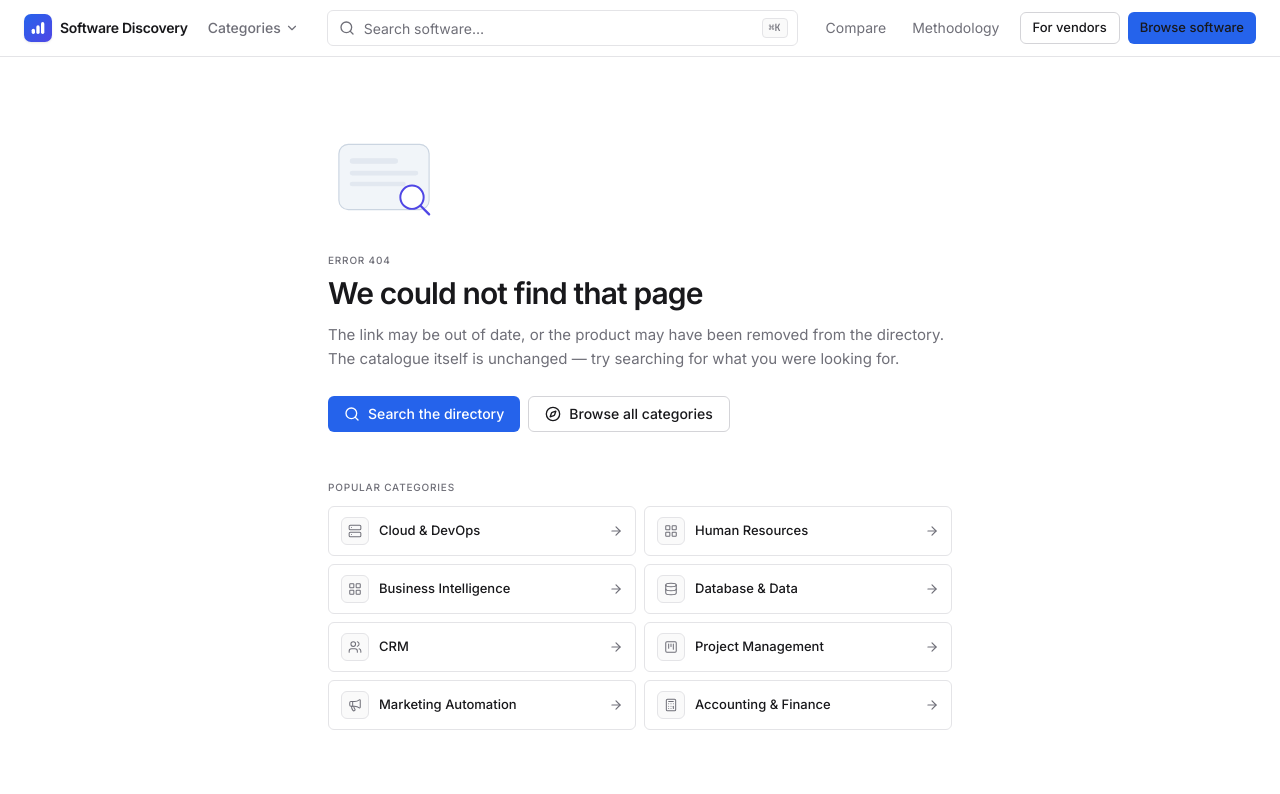
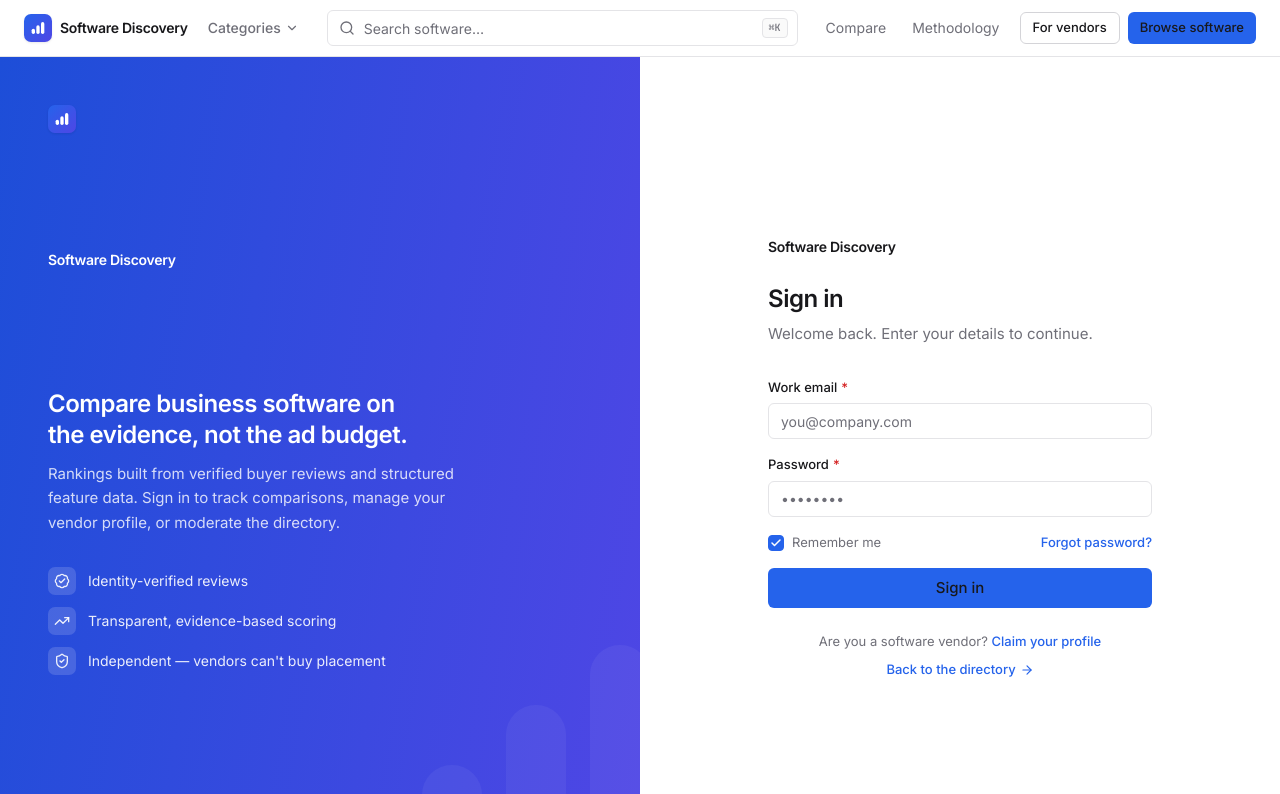
Before and after one commit to Sarfaraj8307/software-discovery-platform, a Next.js app: page /login in a window 1280 px wide. Before the commit this address had no page. Shown: the top 794 px of the page. Built offline with nearby package versions, Linux system fonts and the light colour scheme.

Commit message:
Step 16: login page — split brand-visual / form layout

```diff
--- /dev/null
+++ b/app/login/page.tsx
@@ -0,0 +1,128 @@
+"use client";
+
+import * as React from "react";
+import Link from "next/link";
+import { ArrowRight, BadgeCheck, ShieldCheck, TrendingUp } from "lucide-react";
+import { Button } from "@/components/ui/button";
+import { Input, Field } from "@/components/ui/input";
+import { Checkbox } from "@/components/ui/form-controls";
+import { BrandLogo, BrandMark } from "@/components/brand/BrandMark";
+
+const TRUST_POINTS = [
+  { icon: BadgeCheck, label: "Identity-verified reviews" },
+  { icon: TrendingUp, label: "Transparent, evidence-based scoring" },
+  { icon: ShieldCheck, label: "Independent — vendors can't buy placement" },
+];
+
+export default function LoginPage() {
+  const [submitted, setSubmitted] = React.useState(false);
+
+  return (
+    <div className="flex min-h-dvh bg-background">
+      {/* Brand visual panel — only on large screens, where the split reads well. */}
+      <div className="relative hidden w-1/2 flex-col justify-between overflow-hidden bg-gradient-cta p-12 text-white lg:flex">
+        <BrandLogo wordmarkClassName="text-white" />
+
+        <div className="relative z-10 max-w-md">
+          <h2 className="text-2xl font-semibold tracking-[-0.02em] text-white">
+           Compare business software on the evidence, not the ad budget.
+          </h2>
+          <p className="mt-3 text-15 leading-relaxed text-white/80">
+            Rankings built from verified buyer reviews and structured feature data. Sign in to track
+            comparisons, manage your vendor profile, or moderate the directory.
+          </p>
+
+          <ul className="mt-8 space-y-3">
+            {TRUST_POINTS.map(({ icon: Icon, label }) => (
+              <li key={label} className="flex items-center gap-3 text-sm text-white/90">
+                <span className="inline-flex size-7 shrink-0 items-center justify-center rounded-[7px] bg-white/15">
+                  <Icon className="size-4" aria-hidden="true" />
+                </span>
+                {label}
+              </li>
+            ))}
+          </ul>
+        </div>
+
+        <p className="relative z-10 text-xs text-white/60">
+          © {new Date().getFullYear()} Software Discovery. Independent software comparison.
+        </p>
+
+        {/* Quiet watermark so the panel never reads as flat. */}
+        <BrandMark className="pointer-events-none absolute -right-10 -bottom-10 size-72 text-white/5" />
+      </div>
+
+      {/* Form panel */}
+      <div className="flex w-full flex-col items-center justify-center px-4 py-12 sm:px-6 lg:w-1/2">
+        <div className="w-full max-w-sm">
+          <BrandLogo className="lg:hidden" />
+
+          <h1 className="mt-6 text-2xl font-semibold tracking-[-0.02em]">Sign in</h1>
+          <p className="mt-2 text-14 text-muted-foreground">
+            Welcome back. Enter your details to continue.
+          </p>
+
+          <form
+            className="mt-8 space-y-4"
+            onSubmit={(e) => {
+              e.preventDefault();
+              setSubmitted(true);
+            }}
+          >
+            <Field label="Work email" htmlFor="email" required>
+              <Input id="email" name="email" type="email" autoComplete="email" placeholder="you@company.com" required />
+            </Field>
+
+            <Field label="Password" htmlFor="password" required>
+              <Input
+                id="password"
+                name="password"
+                type="password"
+                autoComplete="current-password"
+                placeholder="••••••••"
+                required
+              />
+            </Field>
+
+            <div className="flex items-center justify-between">
+              <label className="flex items-center gap-2 text-13 text-muted-foreground">
+                <Checkbox defaultChecked />
+                Remember me
+              </label>
+              <Link href="/login" className="text-13 font-medium text-primary hover:text-primary-hover">
+                Forgot password?
+              </Link>
+            </div>
+
+            <Button type="submit" block size="lg">
+              Sign in
+            </Button>
+          </form>
+
+          {submitted && (
+            <p
+              role="status"
+              className="mt-4 rounded-control border border-border bg-subtle px-3 py-2.5 text-13 text-muted-foreground"
+            >
+              This is a demo environment — authentication is not wired up, so no credentials are sent
+              anywhere.
+            </p>
+          )}
+
+          <p className="mt-6 text-center text-13 text-muted-foreground">
+            Are you a software vendor?{" "}
+            <Link href="/vendor" className="font-medium text-primary hover:text-primary-hover">
+              Claim your profile
+            </Link>
+          </p>
+          <p className="mt-2 text-center text-13 text-muted-foreground">
+            <Link href="/" className="group inline-flex items-center gap-1 font-medium text-primary hover:text-primary-hover">
+              Back to the directory
+              <ArrowRight className="size-3.5 nudge group-hover:translate-x-0.5" aria-hidden="true" />
+            </Link>
+          </p>
+        </div>
+      </div>
+    </div>
+  );
+}
```
